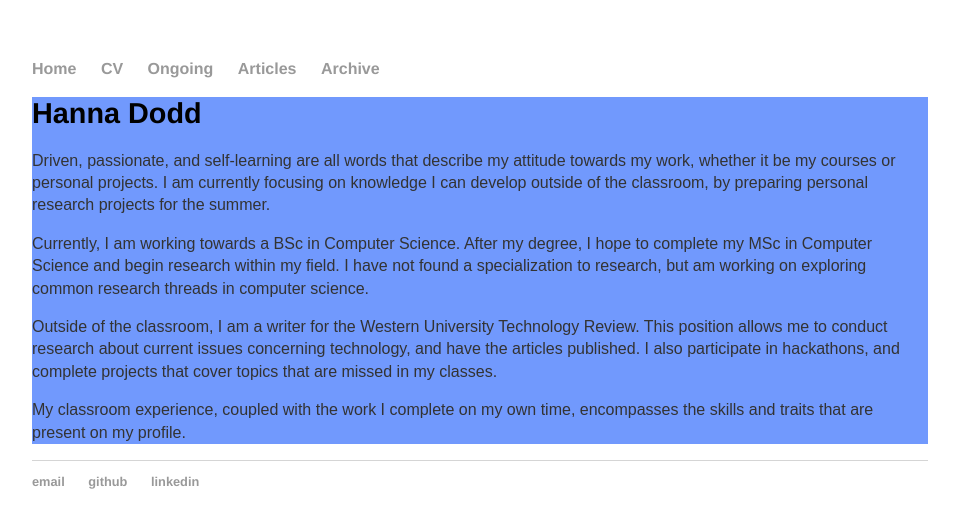
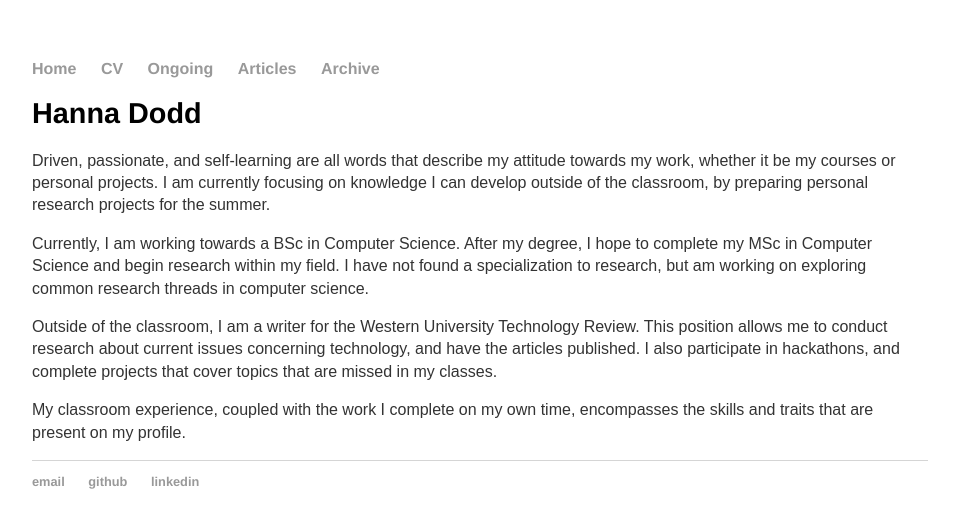
Before and after one commit to hanna-dodd/hanna-dodd.github.io, a Jekyll site: the page built from index.html, in a window 1280 px wide. Shown: the top 528 px of the page, without its empty margins (160-1119 px from the left). Built offline with Jekyll 4.4.1, drawn with Linux system fonts in a browser that asks for light colours.

Commit message:
Quickly changing background colour.

```diff
--- a/cv/index.html
+++ b/cv/index.html
@@ -2,7 +2,7 @@
 layout: default
 title: CV
 ---
-<div class="blurb" style="background-color: #7199FD">
+<div class="blurb">
 
 	<h1>Hanna Dodd</h1>
 
--- a/index.html
+++ b/index.html
@@ -2,7 +2,7 @@
 layout: default
 title: Home
 ---
-<div class="blurb" style="background-color: #7199FD">
+<div class="blurb">
     <h1>Hanna Dodd</h1>
 	<p>Driven, passionate, and self-learning are all words that describe my attitude towards my work, whether it be my courses or personal projects. I am currently focusing on knowledge I can develop outside of the classroom, by preparing personal research projects for the summer.</p>
 
```
